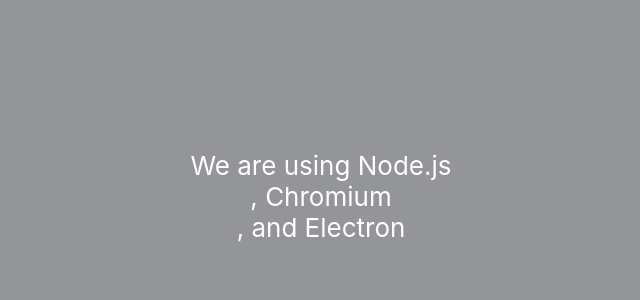
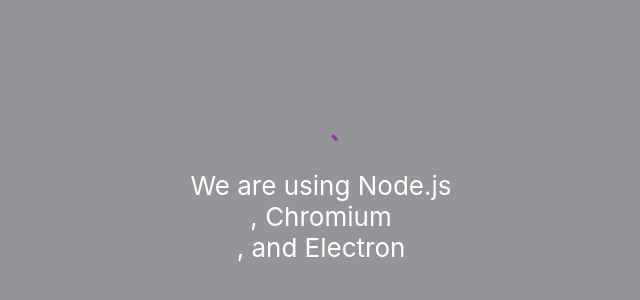
Before and after one commit to SetZero/TiltToolFanEditon, a React (Create React App) app: page / in a window 1280 px wide. Shown: the part 204-504 px from the top of the page, without its empty margins (319-959 px from the left). Built offline with nearby package versions, Linux system fonts and the light colour scheme.

Commit message:
Added react material ui

```diff
--- a/package.json
+++ b/package.json
@@ -5,6 +5,9 @@
   "main": "electron/main.js",
   "homepage": "./",
   "dependencies": {
+    "@emotion/react": "^11.7.1",
+    "@emotion/styled": "^11.6.0",
+    "@mui/material": "^5.2.6",
     "@testing-library/jest-dom": "^5.14.1",
     "@testing-library/react": "^12.0.0",
     "@testing-library/user-event": "^13.2.1",
--- a/src/App.jsx
+++ b/src/App.jsx
@@ -1,10 +1,12 @@
 import logo from './logo.svg';
 import './App.css';
+import CircularProgress from '@mui/material/CircularProgress';
 
 function App() {
   return (
     <div className="App">
       <header className="App-header">
+        <CircularProgress color="secondary" />
         We are using Node.js <span id="node-version"></span>,
         Chromium <span id="chrome-version"></span>,
         and Electron <span id="electron-version"></span>
```
Also changed, not shown: 1 other file (tests, documents, lock files or other folders).
